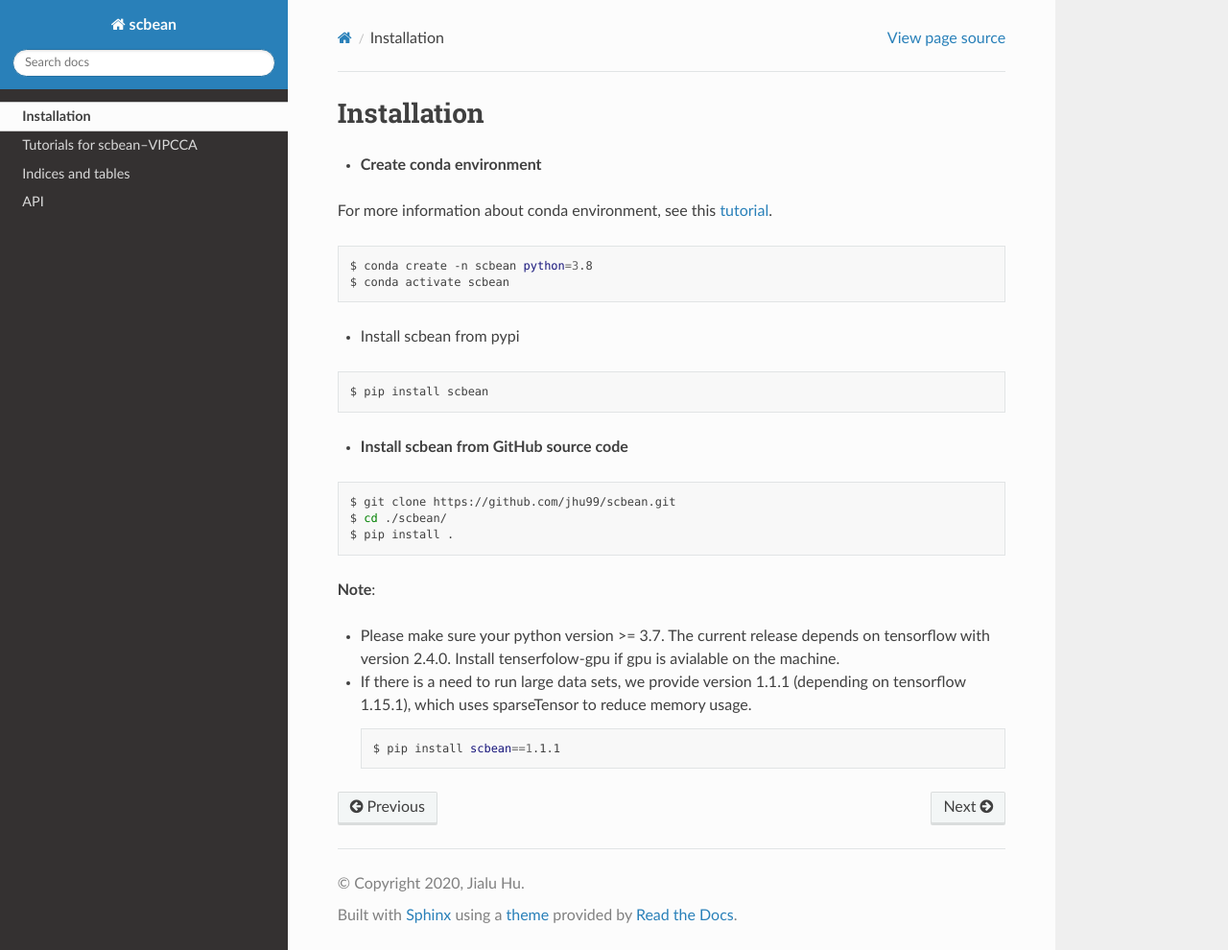
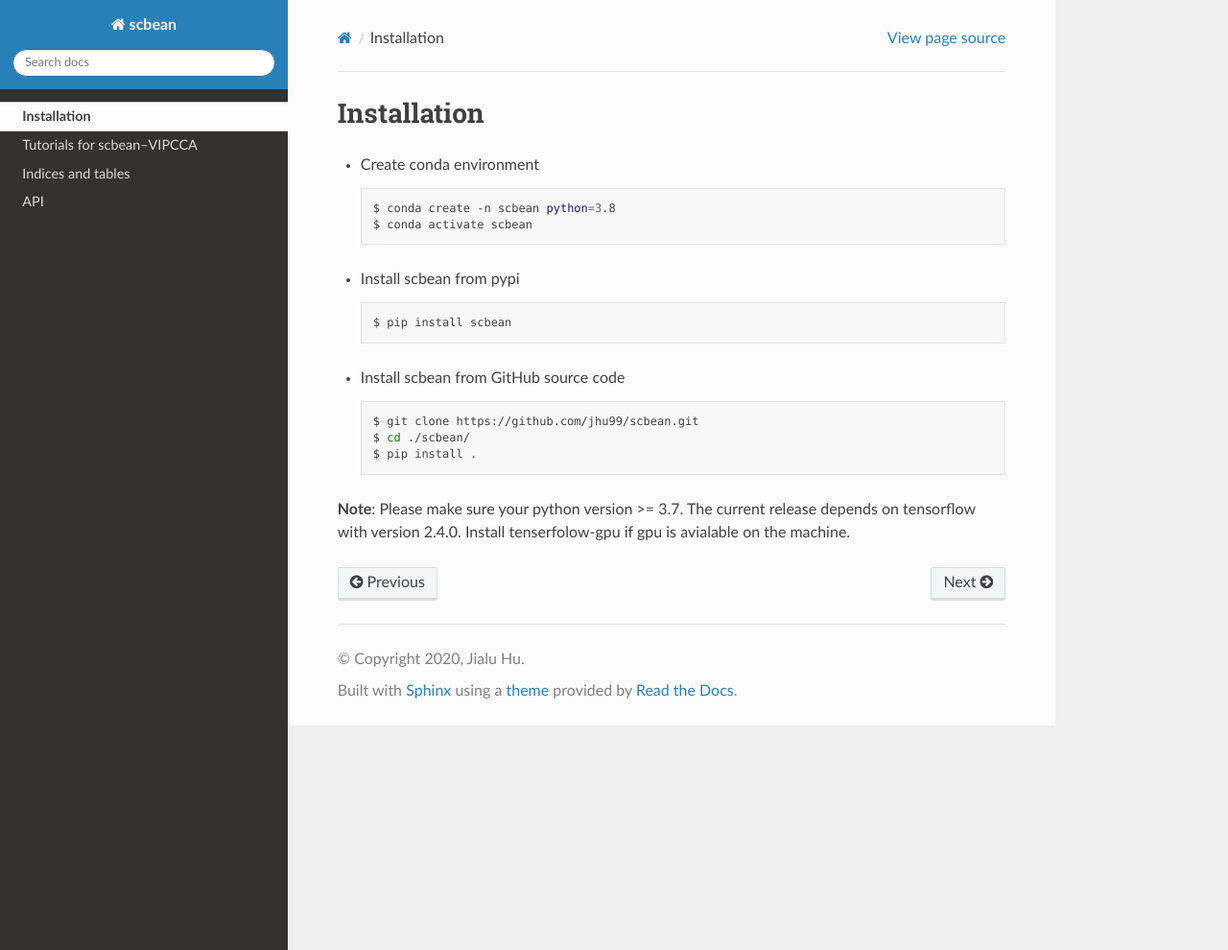
Before and after one commit to jhu99/scbean, a Sphinx documentation site: the page built from docs/source/installation.md, in a window 1280 px wide and 990 px high. Shown: the whole window at 96% size. Built offline with Sphinx 7.4.7 and the Read the Docs theme 2.0.0, drawn with Linux system fonts in a browser that asks for light colours; pages that are not in the unit, such as notebooks, are missing from menus.

Commit message:
update detail 03

````diff
--- a/docs/source/installation.md
+++ b/docs/source/installation.md
@@ -1,33 +1,24 @@
 # Installation
 
-- **Create conda environment**
+- Create conda environment
 
-For more information about conda environment, see this [tutorial](https://docs.conda.io/projects/conda/en/latest/user-guide/concepts/environments.html).
+  ```shell
+  $ conda create -n scbean python=3.8
+  $ conda activate scbean
+  ```
 
-```shell
-$ conda create -n scbean python=3.8
-$ conda activate scbean
-```
--  Install scbean from pypi
+- Install scbean from pypi
 
-```shell
-$ pip install scbean
-```
+  ```shell
+  $ pip install scbean
+  ```
 
-- **Install scbean from GitHub source code**
+- Install scbean from GitHub source code
 
-```shell
-$ git clone https://github.com/jhu99/scbean.git
-$ cd ./scbean/
-$ pip install .
-```
+  ```shell
+  $ git clone https://github.com/jhu99/scbean.git
+  $ cd ./scbean/
+  $ pip install .
+  ```
 
-**Note**:
-
-- Please make sure your python version >= 3.7. The current release depends on tensorflow with version 2.4.0. Install tenserfolow-gpu if gpu is avialable on the machine.
-
-- If there is a need to run large data sets, we provide version 1.1.1 (depending on tensorflow 1.15.1), which uses sparseTensor to reduce memory usage.
-
-	```shell
-	$ pip install scbean==1.1.1
-	```
+**Note**: Please make sure your python version >= 3.7. The current release depends on tensorflow with version 2.4.0. Install tenserfolow-gpu if gpu is avialable on the machine.
````
Also changed, not shown: README.md (+1 -10 lines).
